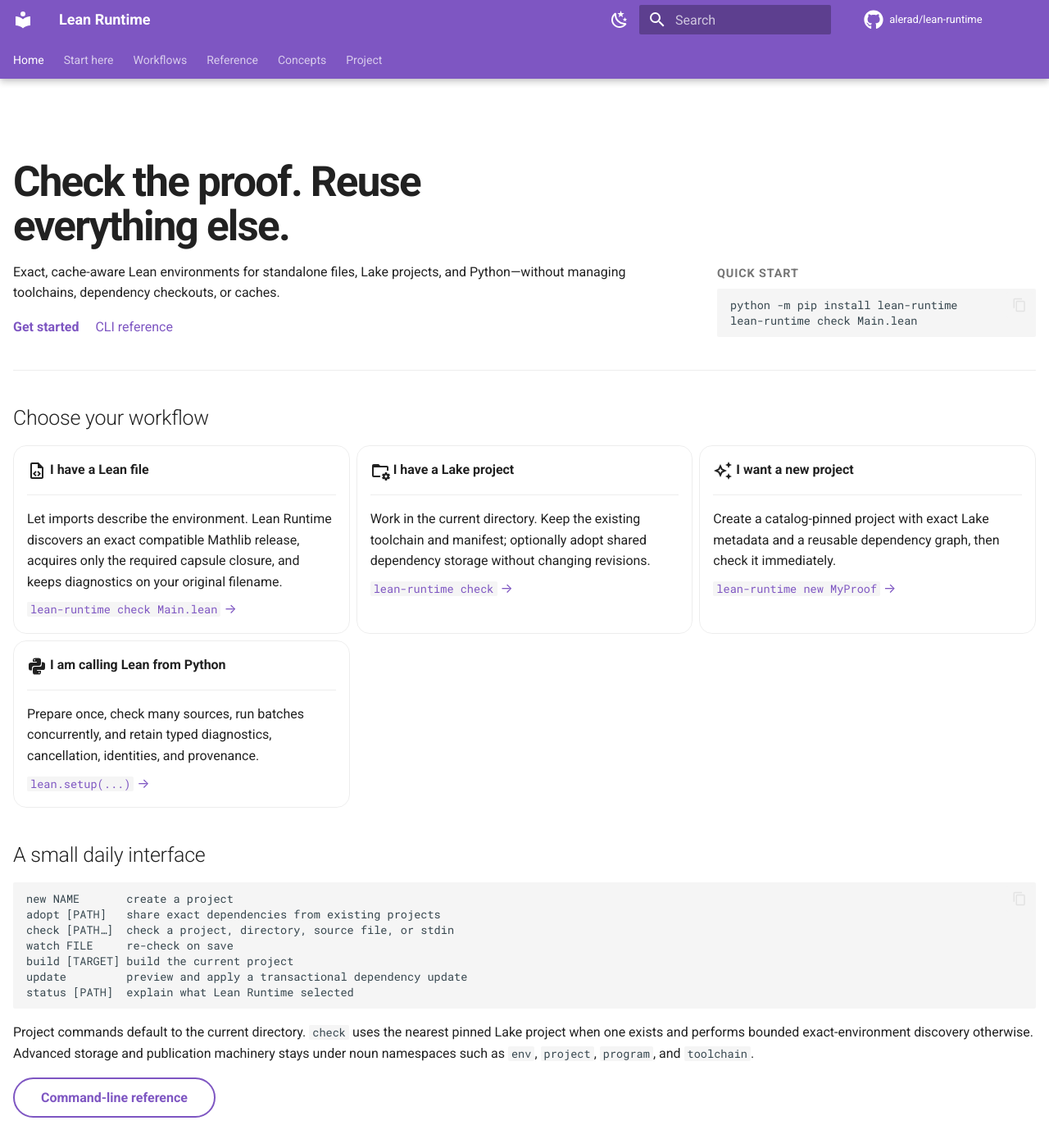
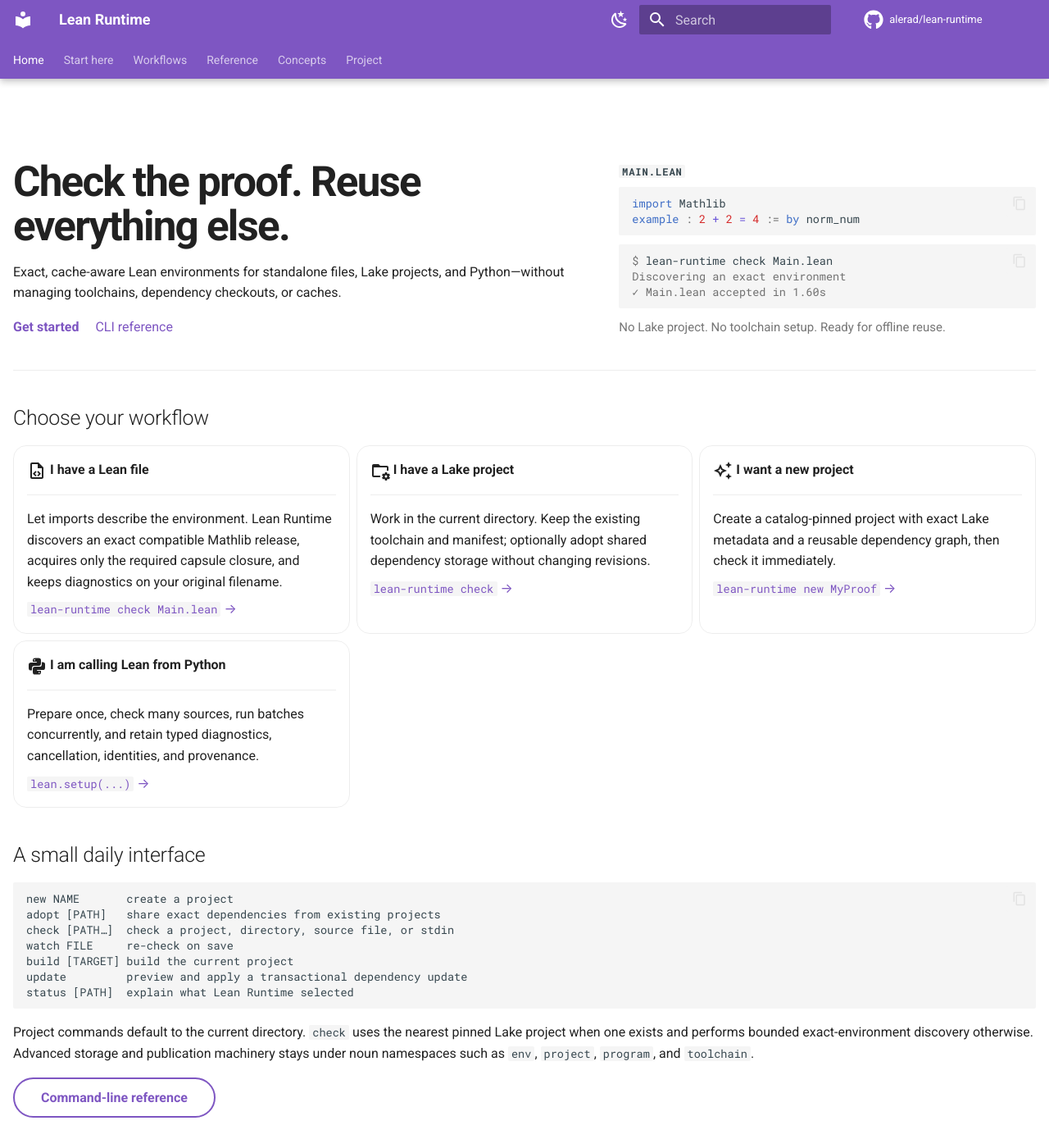
Before and after one commit to alerad/lean-runtime, an MkDocs documentation site: the page built from docs/index.md, in a window 1280 px wide and 1400 px high. Shown: the whole window at 82% size. Built offline with MkDocs 1.6.1 and Material for MkDocs 9.7.7, drawn with Linux system fonts in a browser that asks for light colours; comment, search, counter and statistics services are not loaded.

````diff
--- a/docs/index.md
+++ b/docs/index.md
@@ -18,14 +18,22 @@ Python—without managing toolchains, dependency checkouts, or caches.
 
 </div>
 
-<div class="lr-quickstart" markdown>
+<div class="lr-demo" markdown>
 
-**Quick start**
+**`Main.lean`**
 
-```bash
-python -m pip install lean-runtime
-lean-runtime check Main.lean
+```lean
+import Mathlib
+example : 2 + 2 = 4 := by norm_num
 ```
+
+```console
+$ lean-runtime check Main.lean
+Discovering an exact environment
+✓ Main.lean accepted in 1.60s
+```
+
+<p class="lr-demo-note">No Lake project. No toolchain setup. Ready for offline reuse.</p>
 
 </div>
 
--- a/docs/stylesheets/extra.css
+++ b/docs/stylesheets/extra.css
@@ -8,7 +8,7 @@
 
 .lr-intro {
   display: grid;
-  grid-template-columns: minmax(0, 1.35fr) minmax(18rem, 0.65fr);
+  grid-template-columns: minmax(0, 1.15fr) minmax(24rem, 0.85fr);
   gap: clamp(1.5rem, 4vw, 3.5rem);
   align-items: end;
   margin: 1.2rem 0 2rem;
@@ -40,7 +40,7 @@
   font-weight: 700;
 }
 
-.lr-quickstart > p {
+.lr-demo > p:first-child {
   margin: 0 0 0.35rem;
   color: var(--md-default-fg-color--light);
   font-size: 0.72rem;
@@ -48,12 +48,22 @@
   text-transform: uppercase;
 }
 
-.lr-quickstart .highlight {
+.lr-demo .highlight {
   margin: 0;
 }
 
-.lr-quickstart pre {
+.lr-demo .highlight + .highlight {
+  margin-top: 0.55rem;
+}
+
+.lr-demo pre {
   margin: 0;
+}
+
+.lr-demo .lr-demo-note {
+  margin: 0.55rem 0 0;
+  color: var(--md-default-fg-color--light);
+  font-size: 0.75rem;
 }
 
 .lr-pipeline {
````
Also changed, not shown: README.md (+25 -3 lines), 1 other file.
